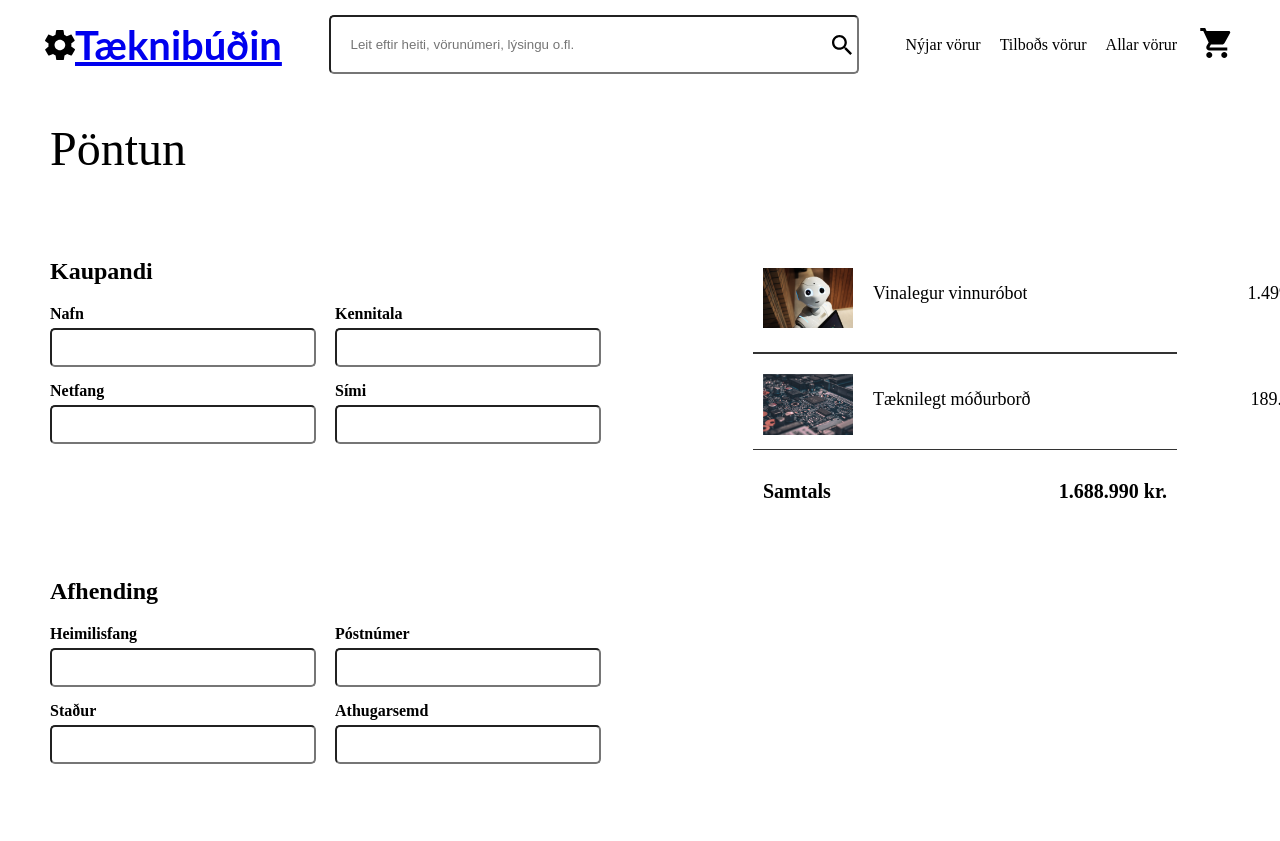
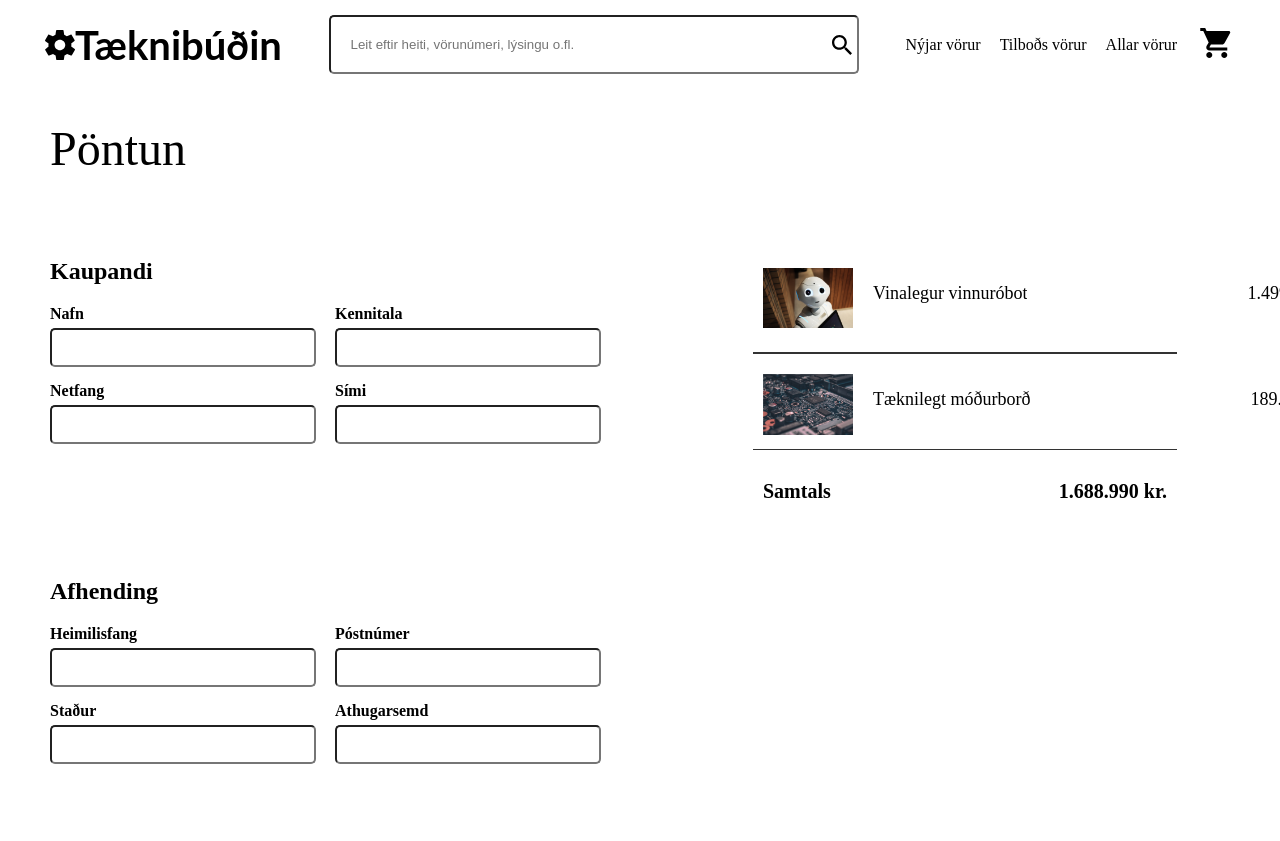
Before and after one commit to Orrinnn/Hopverkefni1Vef, a website: page Hopverkefni/sites/Pontunarsida.html in a window 1280 px wide. Shown: the top 841 px of the page. Drawn offline with Linux system fonts and the light colour scheme.

Commit message:
Update Pontunarsida.html

```diff
--- a/Hopverkefni/sites/Pontunarsida.html
+++ b/Hopverkefni/sites/Pontunarsida.html
@@ -12,7 +12,17 @@
      <header>
     <div class="header-content">
       <img src="../image/logo.svg" alt="Pontunarsida Logo">
-      <h1><a href="../index.html">Tæknibúðin</a></h1>
+      <style>
+        a.noUnderline {
+            text-decoration: none;
+            color: inherit;
+        }
+
+        a.noUnderline:visited {
+            color: inherit;
+        }
+        </style>
+      <h1><a href="../index.html" class="noUnderline">Tæknibúðin</a></h1>
     </div>
     <div class="search-bar">
       <input type="text" placeholder="Leit eftir heiti, vörunúmeri, lýsingu o.fl." class="search-input">
```
